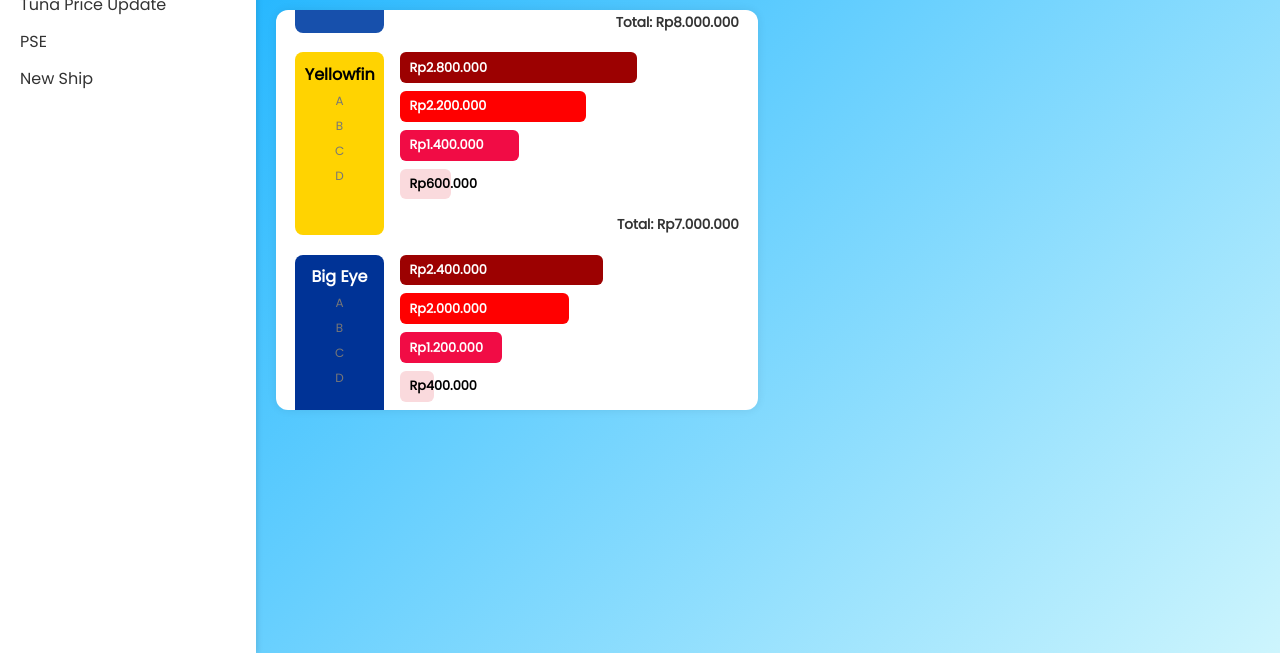
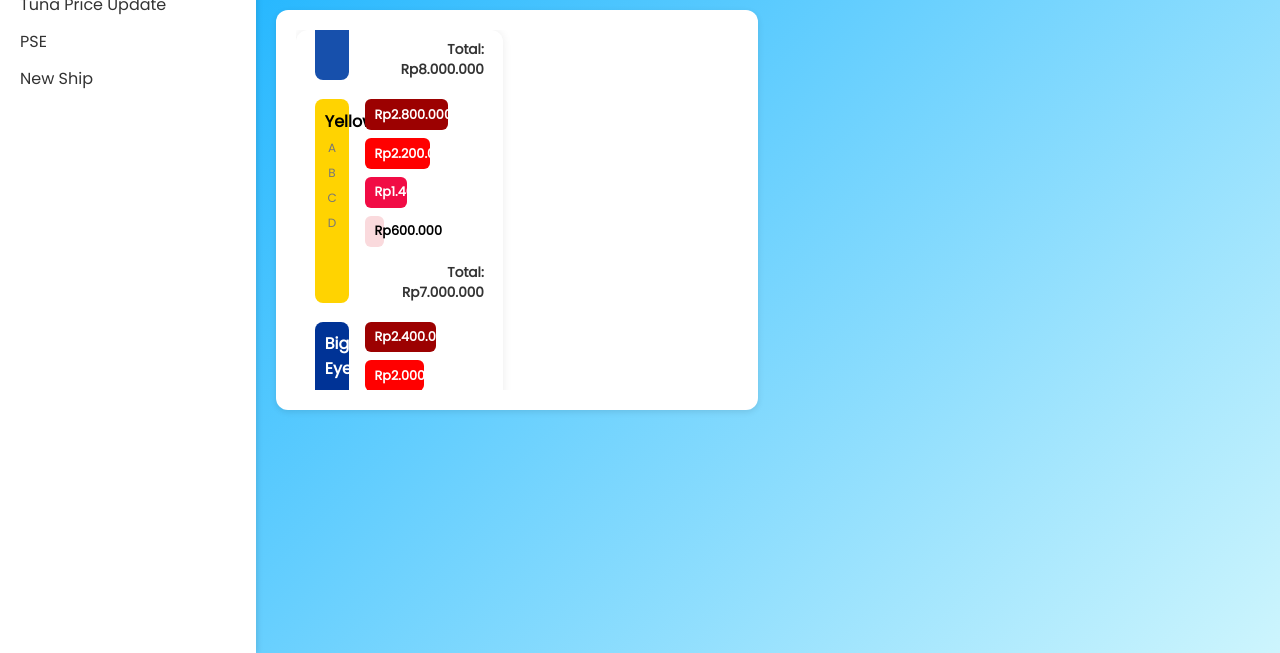
Before and after one commit to sriamal/tunatrack, a plain HTML site: page dashboard.html in a window 1280 px wide. Shown: the part 147-800 px from the top of the page. Drawn offline with Linux system fonts and the light colour scheme.

Commit message:
Update dashboard.html

```diff
--- a/dashboard.html
+++ b/dashboard.html
@@ -35,7 +35,9 @@
 
       <!-- Dashboard Cards -->
       <div class="card-container"/>
-        <!-- Card 1 - Income Report -->
+        <div class="card">
+  <div class="scrollable-card-content">
+    <!-- Card 1 - Income Report -->
 <div class="card card-income" id="card1">
   <div class="card-header">
     <h3>Income Report</h3>
@@ -107,6 +109,8 @@
     <a href="#" class="view-all">View All</a>
   </div>
 </div>
+  </div>
+        </div>
       </div>
     </div>
   </div>
```
